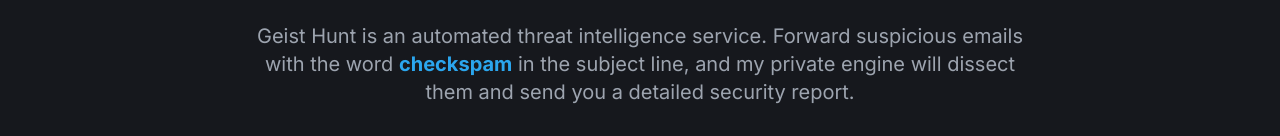
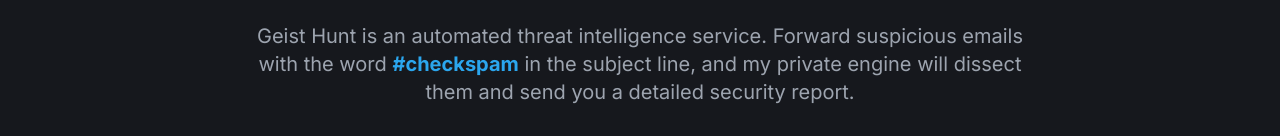
Before and after one commit to mailgestalt-tech/mailhunter, a Next.js app: page / in a window 1280 px wide. Shown: the part 275-411 px from the top of the page. Built offline with nearby package versions, Linux system fonts and the light colour scheme.

Commit message:
Update hero-section.tsx

```diff
--- a/src/components/hero-section.tsx
+++ b/src/components/hero-section.tsx
@@ -24,7 +24,7 @@
           Is Your Email a Threat? Find Out.
         </h1>
         <p className="max-w-3xl mx-auto text-lg md:text-xl text-muted-foreground mb-8">
-          Geist Hunt is an automated threat intelligence service. Forward suspicious emails with the word <strong className="text-primary">checkspam</strong> in the subject line, and my private engine will dissect them and send you a detailed security report.
+          Geist Hunt is an automated threat intelligence service. Forward suspicious emails with the word <strong className="text-primary">#checkspam</strong> in the subject line, and my private engine will dissect them and send you a detailed security report.
         </p>
         <div className="flex justify-center">
           <Card className="max-w-md w-full shadow-lg bg-card border-border">
```
